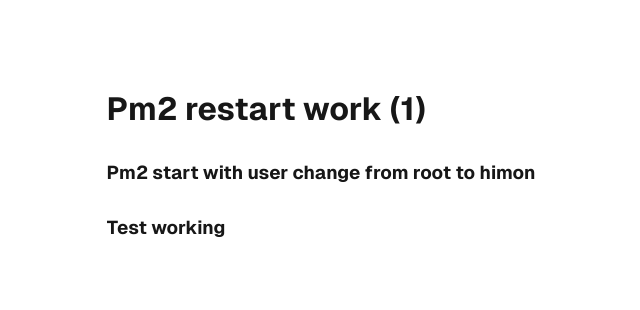
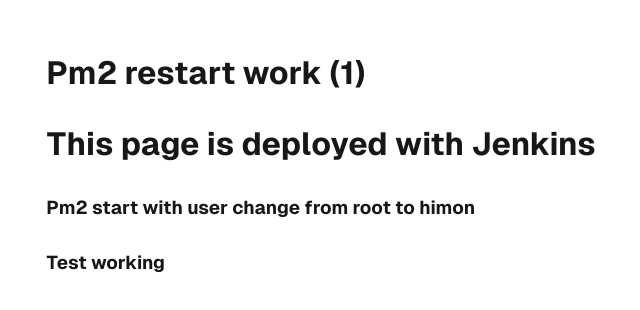
Before and after one commit to himonhimu/test-vps-with-next, a Next.js app: page / in a window 1280 px wide. Shown: the part 236-546 px from the top of the page, without its empty margins (319-959 px from the left). Built offline with nearby package versions, Linux system fonts and the light colour scheme.

Commit message:
Update page.js

```diff
--- a/src/app/page.js
+++ b/src/app/page.js
@@ -5,6 +5,7 @@
     <div className={styles.page}>
       <main className={styles.main}>
         <h1>Pm2 restart work (1)</h1>
+        <h1>This page is deployed with Jenkins</h1>
         <h3>Pm2 start with user change from root to himon</h3>
         <h3>Test working</h3>
       </main>
```
